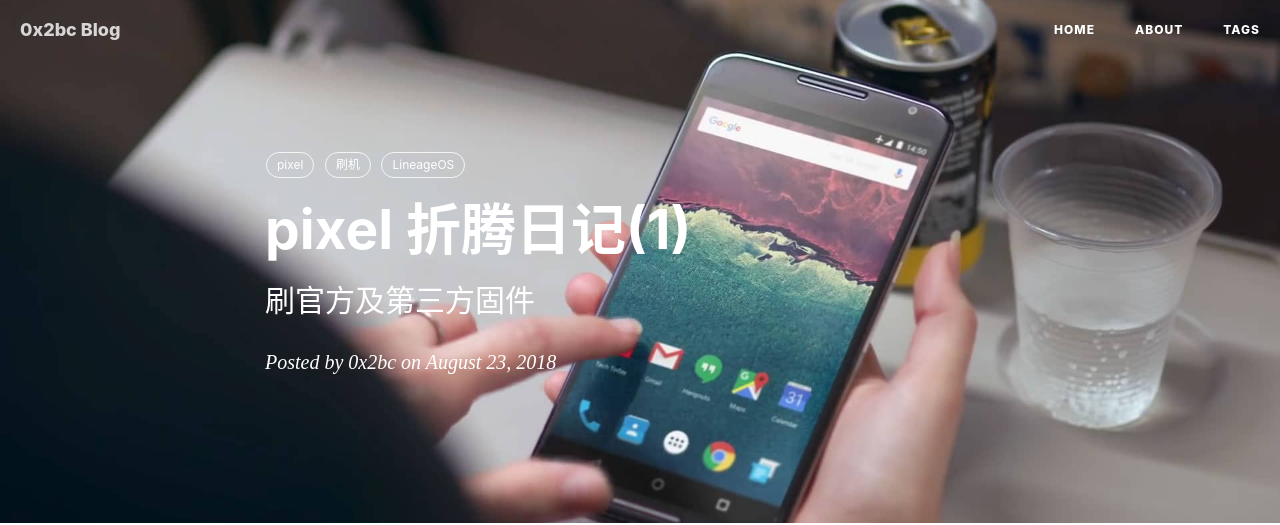
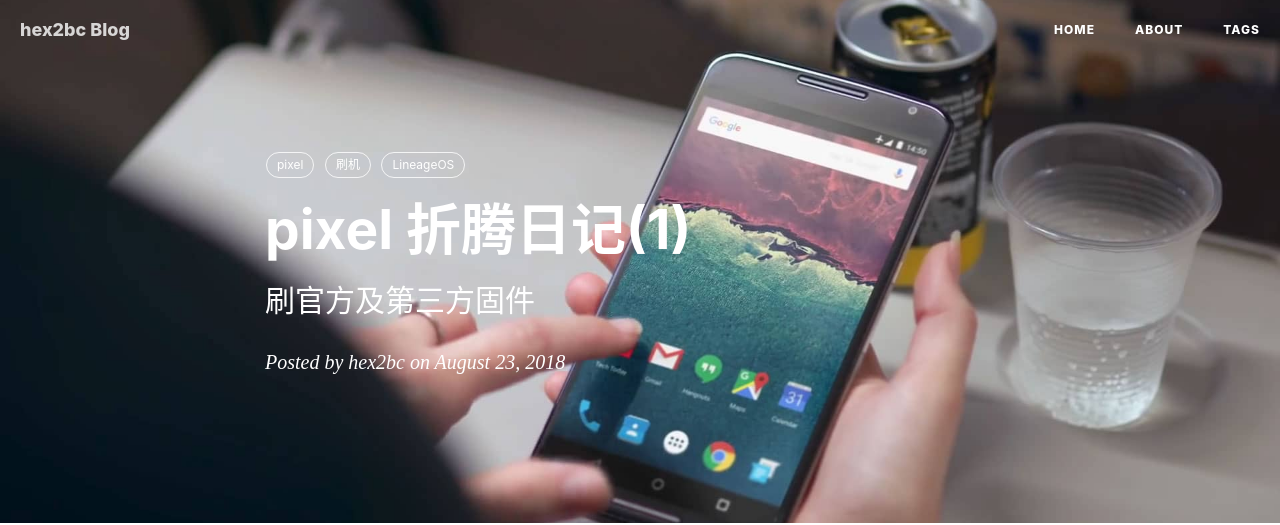
Before and after one commit to hex2bc/0x2bc.github.io, a Jekyll site: the page built from _posts/2018-08-23-pixel-on-game.markdown, in a window 1280 px wide and 900 px high. Shown: the top 525 px of the window. Built offline with Jekyll 4.4.1, drawn with Linux system fonts in a browser that asks for light colours; nearby versions of some CDN libraries; comment, search, counter and statistics services are not loaded; some of the changed text lies outside the part shown.

Commit message:
change config

```diff
--- a/_config.yml
+++ b/_config.yml
@@ -1,6 +1,6 @@
 # Site settings
-title: 0x2bc Blog
-SEOTitle: 0x2bc 的博客 | 0x2bc Blog
+title: hex2bc Blog
+SEOTitle: hex2bc 的博客
 header-img: img/home-bg.jpg
 email: hex2bc@gmail.com
 description: "nothing"
@@ -27,7 +27,7 @@
 highlighter: rouge
 permalink: pretty
 paginate: 10
-exclude: ["less","node_modules","Gruntfile.js","package.json","README.md","README.zh.md"]
+exclude: ["less","node_modules","Gruntfile.js","package.json"]
 anchorjs: true                          # if you want to customize anchor. check out line:181 of `post.html`
 # If you have timezone issue (e.g. #68) in China, uncomment to use this:
 #timezone: CN
--- a/_includes/footer.html
+++ b/_includes/footer.html
@@ -82,7 +82,7 @@
                 <p class="copyright text-muted">
                     Copyright &copy; {{ site.title }} {{ site.time | date: '%Y' }}
                     <br>
-                    Powered by <a href="https://jekyllrb.com/">jekyll</a> with <a href="http://huangxuan.me">Hux</a> Theme
+                    Powered by <a href="https://jekyllrb.com/">jekyll</a> with <a href="https://github.com/huxpro/huxpro.github.io/">Hux</a> Theme
                 </p>
             </div>
         </div>
@@ -161,7 +161,7 @@
 
 
 <!-- Google Analytics -->
-{% if site.ga_track_id %}
+<!-- {% if site.ga_track_id %}
 <script>
     // dynamic User by Hux
     var _gaId = '{{ site.ga_track_id }}';
@@ -176,11 +176,11 @@
     ga('create', _gaId, _gaDomain);
     ga('send', 'pageview');
 </script>
-{% endif %}
+{% endif %} -->
 
 
 <!-- Baidu Tongji -->
-{% if site.ba_track_id %}
+<!-- {% if site.ba_track_id %}
 <script>
     // dynamic User by Hux
     var _baId = '{{ site.ba_track_id }}';
@@ -194,7 +194,7 @@
       s.parentNode.insertBefore(hm, s);
     })();
 </script>
-{% endif %}
+{% endif %} -->
 
 
 <!-- Side Catalog -->
--- a/_posts/2018-08-23-pixel-on-game.markdown
+++ b/_posts/2018-08-23-pixel-on-game.markdown
@@ -3,7 +3,7 @@
 title:      "pixel 折腾日记(1)"
 subtitle:   "刷官方及第三方固件"
 date:       2018-08-23
-author:     "0x2bc"
+author:     "hex2bc"
 header-img: "img/post-bg-nextgen-web-pwa.jpg"
 catalog: true
 tags:
```
Also changed, not shown: package.json (+3 -9 lines).
